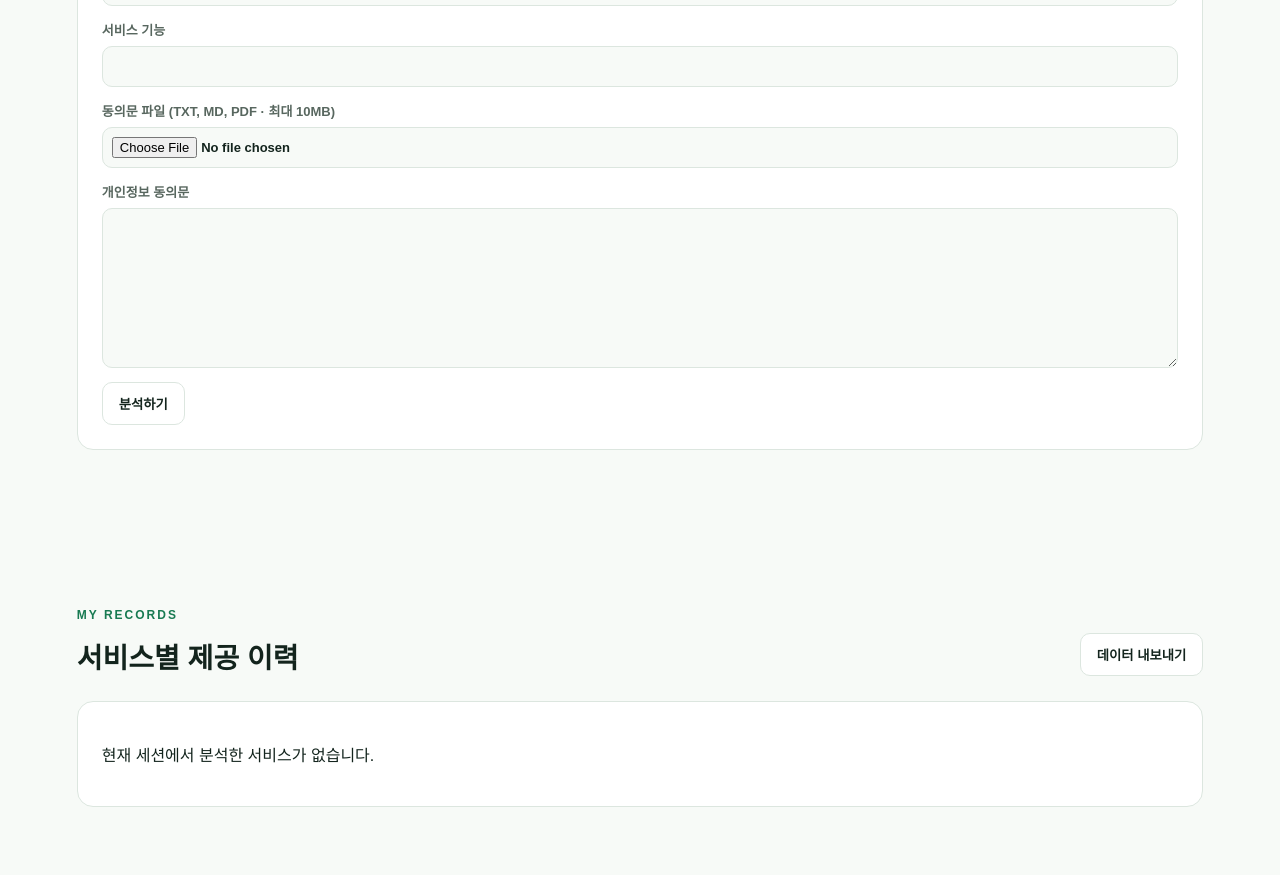
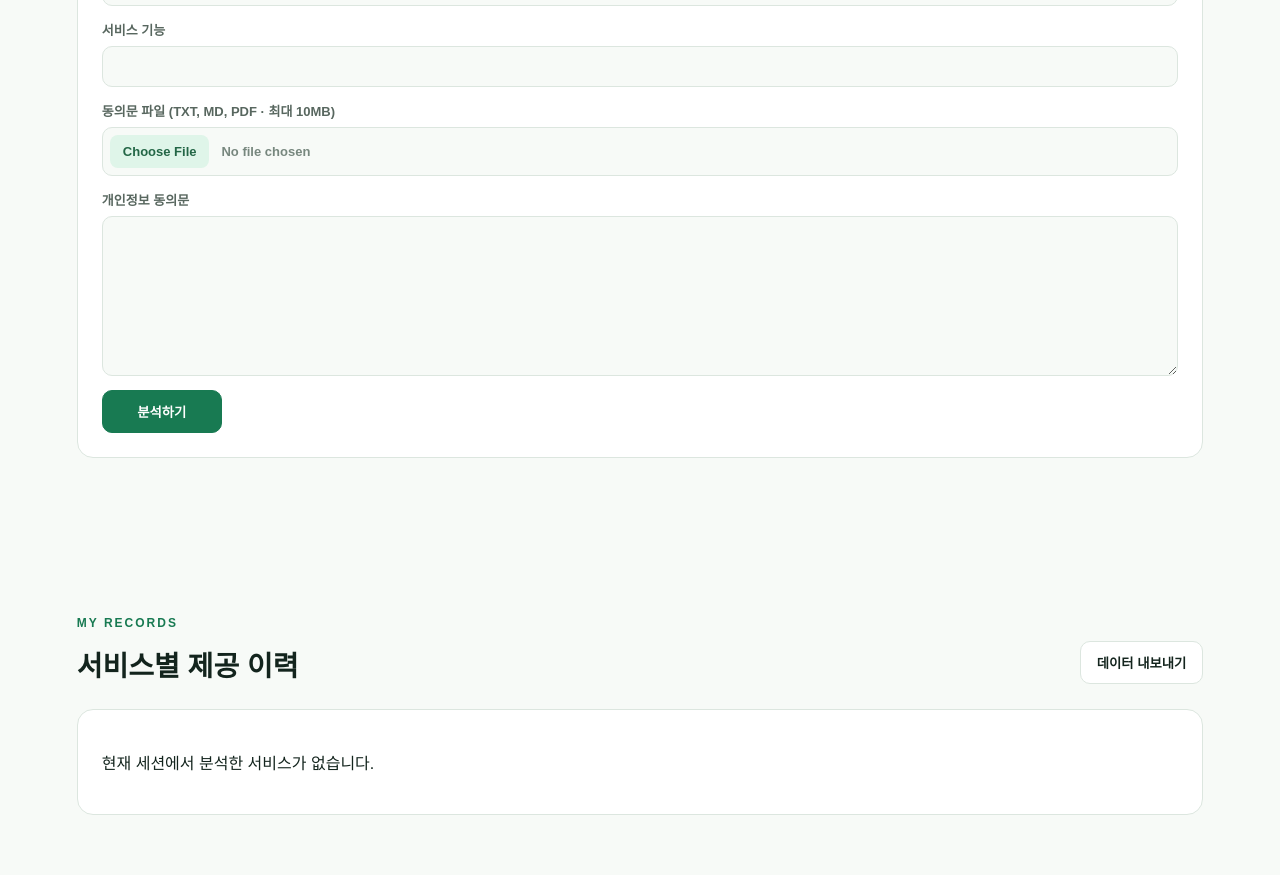
Before and after one commit to jiyou0720/PrivacyLens, a Next.js app in the folder apps/dashboard/: page / in a window 1280 px wide. Shown: the part 860-1735 px from the top of the page. Built offline with nearby package versions, Linux system fonts and the light colour scheme.

Commit message:
style: align upload controls with brand

```diff
--- a/apps/dashboard/app/globals.css
+++ b/apps/dashboard/app/globals.css
@@ -20,7 +20,7 @@ h1 { margin:0; max-width:760px; font-size:clamp(42px,6vw,78px); line-height:1.08
 .analysisForm { display:grid; gap:14px; margin-bottom:18px; }.analysisForm label { display:grid; gap:7px; color:#58675f; font-size:13px; font-weight:700; }.analysisForm input,.analysisForm textarea { border:1px solid var(--line); border-radius:10px; padding:12px; background:var(--paper); color:var(--ink); font:inherit; }.analysisForm textarea { min-height:160px; resize:vertical; }.analysisForm button { justify-self:start; border:1px solid var(--line); background:white; border-radius:10px; padding:11px 16px; color:var(--ink); font-weight:700; }.analysisForm button:disabled { opacity:.6; }.analysisResult { margin-top:18px; }.analysisResult>p,.resultItem p { color:#58675f; line-height:1.6; }.resultItem { border-top:1px solid #edf1ee; padding:15px 0; }.resultItem small { color:#77877e; }
 .recordDetail { margin:-8px 0 18px; padding:13px; background:var(--paper); border-radius:8px; color:#58675f; font-size:12px; }.recordDetail p { margin:4px 0; }.recordActions{display:flex;gap:18px;align-items:center}.recordFoot button { border:0; padding:0; background:none; color:var(--green); font:inherit; font-weight:700; cursor:pointer; }
 
-.analysisForm input[type=file]{padding:9px;background:var(--paper)}.analysisForm textarea:disabled{opacity:.7}.lowResult{border-color:#4ca979}.lowResult .logo{background:#ecf8f0;color:#236646}.lowResultLevel{color:#236646!important;font-weight:900}.mediumResult{border-color:#e9a23b}.mediumResult .logo{background:#fff8e6;color:#8a5a00}.mediumResultLevel{color:#8a5a00!important;font-weight:900}.criticalResult{border-color:#d92d20}.criticalResult .logo{background:#fff0ee;color:#b42318}.criticalResultLevel{color:#b42318!important;font-weight:900}
+.analysisForm input[type=file]{padding:7px;background:var(--paper);color:#77877e;cursor:pointer}.analysisForm input[type=file]::file-selector-button{margin-right:12px;border:0;border-radius:8px;padding:9px 13px;background:var(--mint);color:#236646;font:inherit;font-weight:800;cursor:pointer;transition:background .15s ease,transform .15s ease}.analysisForm input[type=file]::file-selector-button:hover{background:#ccebdc}.analysisForm input[type=file]::file-selector-button:active{transform:translateY(1px)}.analysisForm button[type=submit]{border-color:var(--green);background:var(--green);color:white;min-width:120px;cursor:pointer;transition:background .15s ease,transform .15s ease}.analysisForm button[type=submit]:hover:not(:disabled){background:#126641}.analysisForm button[type=submit]:active:not(:disabled){transform:translateY(1px)}.analysisForm textarea:disabled{opacity:.7}.lowResult{border-color:#4ca979}.lowResult .logo{background:#ecf8f0;color:#236646}.lowResultLevel{color:#236646!important;font-weight:900}.mediumResult{border-color:#e9a23b}.mediumResult .logo{background:#fff8e6;color:#8a5a00}.mediumResultLevel{color:#8a5a00!important;font-weight:900}.criticalResult{border-color:#d92d20}.criticalResult .logo{background:#fff0ee;color:#b42318}.criticalResultLevel{color:#b42318!important;font-weight:900}
 .recordHead>span.lowBadge{background:#ecf8f0;color:#236646;font-weight:900}.recordHead>span.mediumBadge{background:#fff8e6;color:#8a5a00;font-weight:900}.recordHead>span.criticalBadge{background:#fff0ee;color:#b42318;font-weight:900}
 .resultItem a{color:var(--green);font-weight:700;text-decoration:none}
 
```
